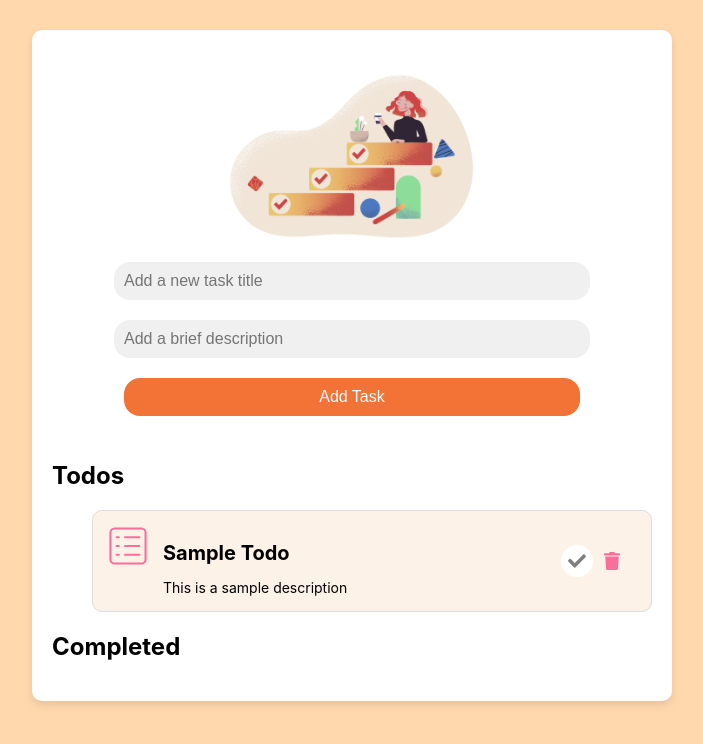
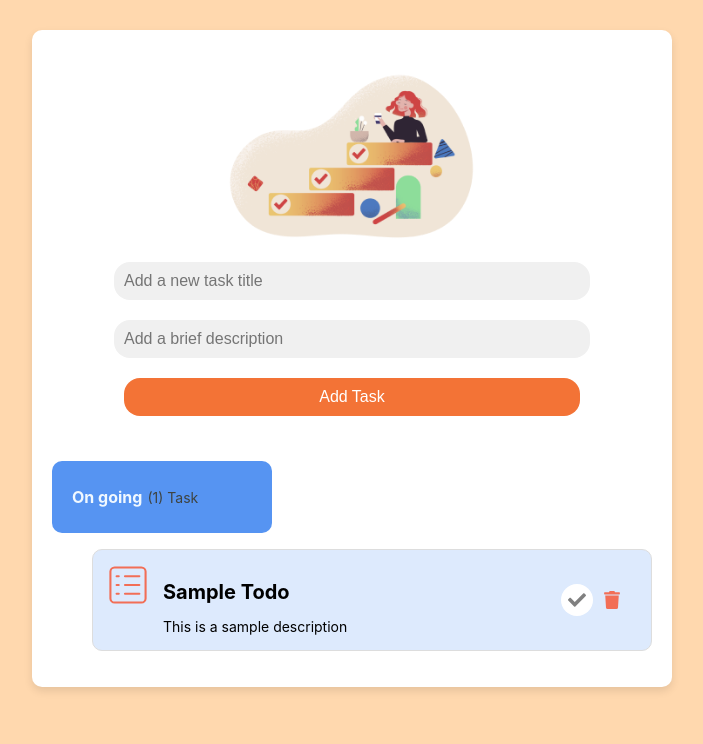
Before and after one commit to hobaDevHome/todoapp, a React (Create React App) app: page / in a window 1280 px wide. Shown: the top 744 px of the page, without its empty margins (288-991 px from the left). Built offline with nearby package versions, Linux system fonts and the light colour scheme.

Commit message:
todo list titltes styling

```diff
--- a/src/components/TodoItem.css
+++ b/src/components/TodoItem.css
@@ -16,7 +16,7 @@
 
 .list-icon {
   font-size: 50px;
-  color: #f96e9b;
+  color: #f26e56;
   margin-right: 10px;
 }
 .todo-details {
@@ -32,11 +32,11 @@
 
   margin-bottom: 5px;
 }
+.incompleted {
+  background-color: rgba(86, 148, 242, 0.2);
+}
 .completed {
-  background-color: #bfffe0;
-}
-.incompleted {
-  background-color: #fcf2e7;
+  background-color: rgba(83, 194, 197, 0.2);
 }
 .todo-item-icons {
   display: flex;
@@ -48,7 +48,7 @@
 
 .trash-icon {
   font-size: 18px;
-  color: #f96e9b;
+  color: #f26e56;
   margin-right: 10px;
   cursor: pointer;
   margin-left: 10px;
--- a/src/components/TodoItem.js
+++ b/src/components/TodoItem.js
@@ -9,7 +9,6 @@ function TodoItem({ todo, onRemove, onToggle }) {
   return (
     <li
       className={`todo-item ${todo?.completed ? "completed" : "incompleted"}`}
-      onClick={() => onToggle(todo.id)}
     >
       <div className="todo-data">
         <CiViewList className="list-icon" />
--- /dev/null
+++ b/src/components/TodoList.css
@@ -0,0 +1,32 @@
+.notodos {
+  width: 80%;
+  margin: 0 auto;
+  border: 1px solid rgb(170, 165, 165);
+  padding: 20px;
+
+  border-radius: 10px;
+}
+
+.todosSectionTitle {
+  background-color: #5694f2;
+  padding: 10px 20px;
+  width: 180px;
+  border-radius: 10px;
+  margin-bottom: 10px;
+}
+.todosSectionText {
+  color: aliceblue;
+  font-weight: bold;
+}
+
+.todosSectionCount {
+  color: rgb(62, 67, 64);
+  font-size: 14px;
+  margin-left: 5px;
+  font-weight: normal;
+}
+
+.completedTilte {
+  background-color: #53c2c5;
+  margin-top: 20px;
+}
--- a/src/components/TodoList.js
+++ b/src/components/TodoList.js
@@ -1,13 +1,28 @@
 import React from "react";
 import TodoItem from "./TodoItem";
-
+import "./TodoList.css";
 function TodoList({ todos, onRemove, onToggle }) {
   const incompleteTodos = todos.filter((todo) => !todo.completed);
   const completeTodos = todos.filter((todo) => todo.completed);
 
+  if (todos.length === 0) {
+    return <div className="notodos">No tasks to display</div>;
+  }
+
   return (
     <div>
-      <h2>Todos</h2>
+      {incompleteTodos.length > 0 && (
+        <div className="todosSectionTitle">
+          <p className="todosSectionText">
+            On going
+            <spn className="todosSectionCount">
+              {`(${incompleteTodos.length})`}{" "}
+              {incompleteTodos.length > 1 ? "Tasks" : "Task"}
+            </spn>
+          </p>
+        </div>
+      )}
+
       <ul className="todo-list incomplete">
         {incompleteTodos.map((todo) => (
           <TodoItem
@@ -18,7 +33,18 @@ function TodoList({ todos, onRemove, onToggle }) {
           />
         ))}
       </ul>
-      <h2>Completed</h2>
+      {completeTodos.length > 0 && (
+        <div className="todosSectionTitle completedTilte">
+          <p className="todosSectionText">
+            Completed
+            <spn className="todosSectionCount">
+              {`(${completeTodos.length})`}
+              {completeTodos.length > 1 ? "Tasks" : "Task"}
+            </spn>
+          </p>
+        </div>
+      )}
+
       <ul className="todo-list complete">
         {completeTodos.map((todo) => (
           <TodoItem
```
